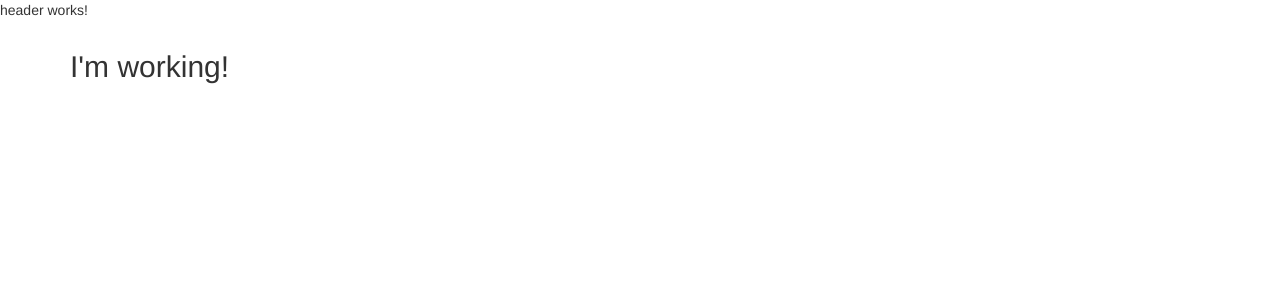
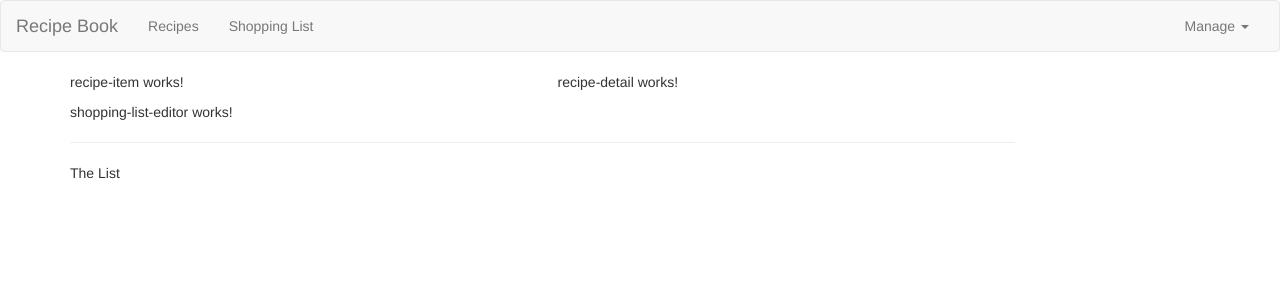
Before and after one commit to harshitpassi/recipe-book, an Angular app: page / in a window 1280 px wide. Shown: the top 300 px of the page. Built offline with nearby package versions, Linux system fonts and the light colour scheme.

Commit message:
[1] Component scaffolding setup + header implementation

```diff
--- a/src/app/app.component.html
+++ b/src/app/app.component.html
@@ -2,7 +2,8 @@
 <div class="container">
     <div class="row">
         <div class="col-md-12">
-            <h2>I'm working!</h2>
+            <app-recipe-book></app-recipe-book>
+            <app-shopping-list></app-shopping-list>
         </div>
     </div>
 </div>
--- a/src/app/features/recipe-book/recipe-book.component.html
+++ b/src/app/features/recipe-book/recipe-book.component.html
@@ -1,3 +1,8 @@
-<p>
-  recipe-book works!
-</p>
+<div class="row">
+    <div class="col-md-5">
+        <app-recipe-list></app-recipe-list>
+    </div>
+    <div class="col-md-7">
+        <app-recipe-detail></app-recipe-detail>
+    </div>
+</div>
--- a/src/app/features/recipe-book/recipe-list/recipe-list.component.html
+++ b/src/app/features/recipe-book/recipe-list/recipe-list.component.html
@@ -1,3 +1 @@
-<p>
-  recipe-list works!
-</p>
+<app-recipe-item></app-recipe-item>
--- a/src/app/features/shopping-list/shopping-list.component.html
+++ b/src/app/features/shopping-list/shopping-list.component.html
@@ -1,3 +1,7 @@
-<p>
-  shopping-list works!
-</p>
+<div class="row">
+    <div class="col-xs-10">
+        <app-shopping-list-editor></app-shopping-list-editor>
+        <hr>
+        <p>The List</p>
+    </div>
+</div>
--- a/src/app/header/header.component.html
+++ b/src/app/header/header.component.html
@@ -1,3 +1,27 @@
-<p>
-  header works!
-</p>
+<nav class="navbar navbar-default" role="navigation">
+    <div class="container-fluid">
+        <div class="navbar-header">
+            <a class="navbar-brand" href="#">Recipe Book</a>
+        </div>
+        <div class="collapse navbar-collapse">
+            <ul class="nav navbar-nav">
+                <li><a href="#">Recipes</a></li>
+                <li><a href="#">Shopping List</a></li>
+            </ul>
+            <ul class="nav navbar-nav navbar-right">
+                <li class="dropdown">
+                    <a href="#" class="dropdown-toggle" role="button">Manage <span class="caret"></span></a>
+                    <ul class="dropdown-menu">
+                        <li>
+                            <a href="#">Save Data</a>
+                        </li>
+                        <li>
+                            <a href="#">Fetch Data</a>
+                        </li>
+                    </ul>
+                </li>
+            </ul>
+        </div>
+    </div>
+    <!-- /.navbar-collapse -->
+</nav>
```
